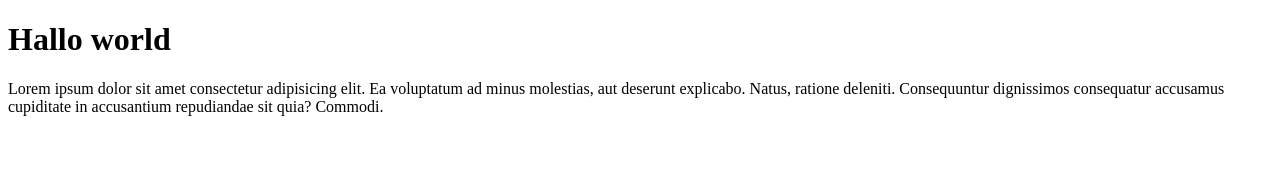
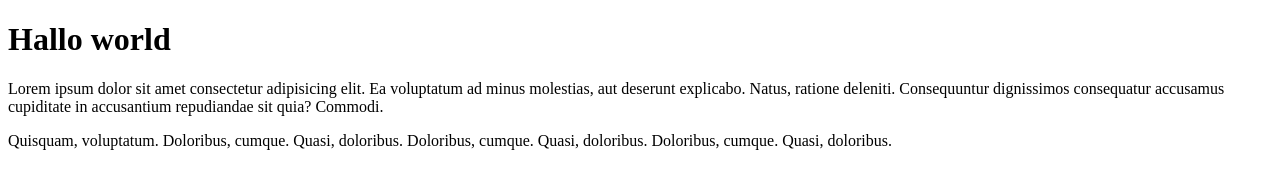
Before and after one commit to RAditgP/radit-git-test, a plain HTML site: page index.html in a window 1280 px wide. Drawn offline with Linux system fonts and the light colour scheme.

Commit message:
menambahkan quism

```diff
--- a/index.html
+++ b/index.html
@@ -8,5 +8,6 @@
 <body>
     <h1>Hallo world</h1>
     <p>Lorem ipsum dolor sit amet consectetur adipisicing elit. Ea voluptatum ad minus molestias, aut deserunt explicabo. Natus, ratione deleniti. Consequuntur dignissimos consequatur accusamus cupiditate in accusantium repudiandae sit quia? Commodi.</p>
+    <p>Quisquam, voluptatum. Doloribus, cumque. Quasi, doloribus. Doloribus, cumque. Quasi, doloribus. Doloribus, cumque. Quasi, doloribus.</p>
 </body>
 </html>
```
